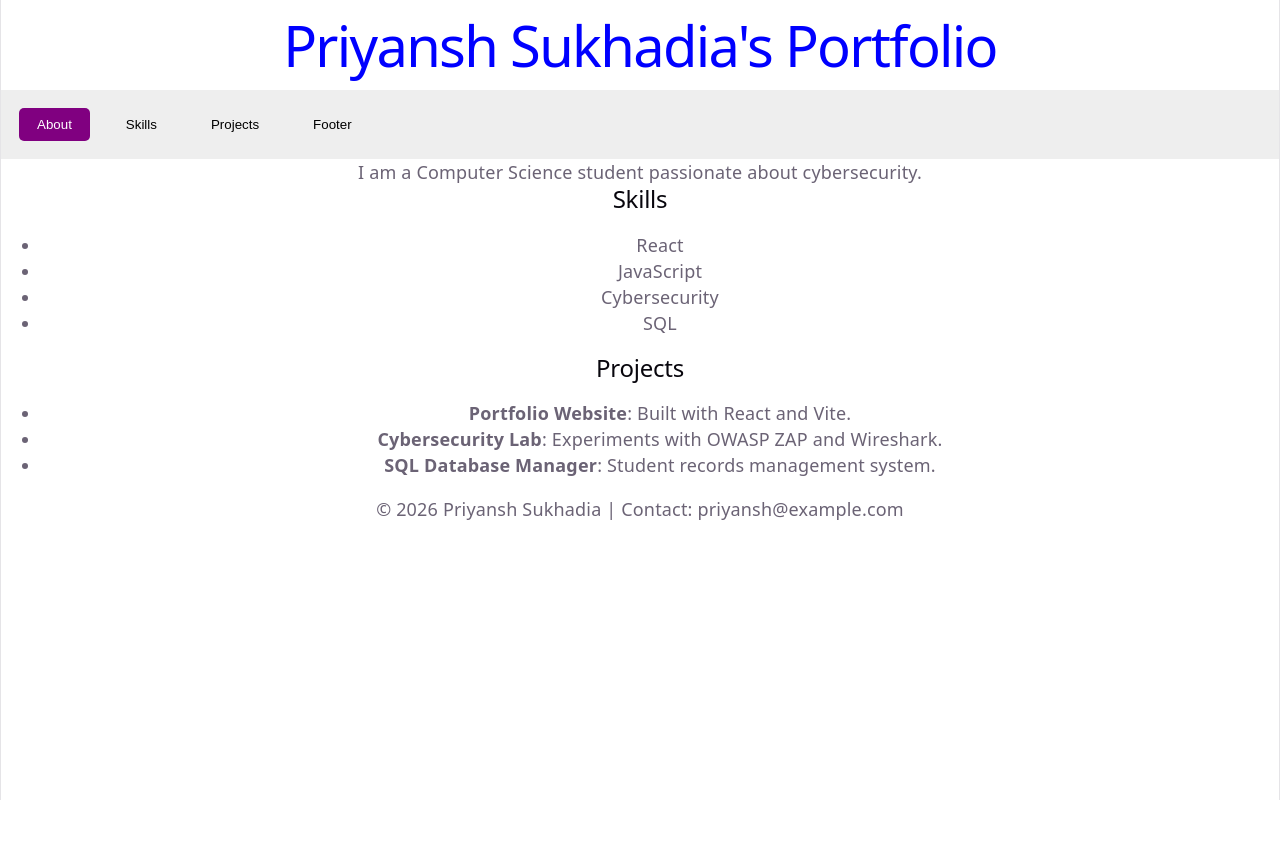
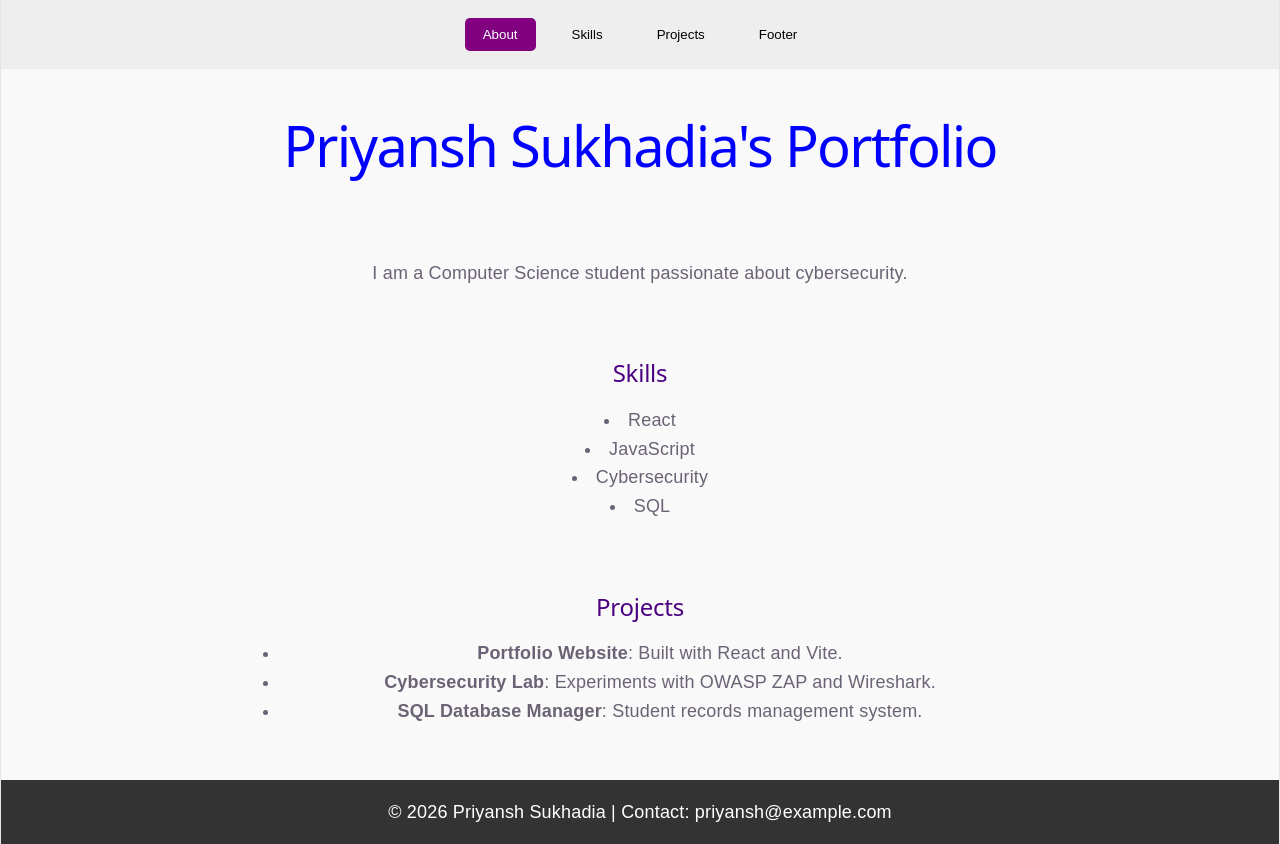
Before and after one commit to priyansh2412/portfolio-24cs096, a React (Vite) app: page / in a window 1280 px wide. Before the commit the page ends 800 px from the top, so only its background shows below. Built offline with nearby package versions, Linux system fonts and the light colour scheme.

Commit message:
Last commit

```diff
--- a/src/App.css
+++ b/src/App.css
@@ -1,184 +1,65 @@
-.counter {
-  font-size: 16px;
-  padding: 5px 10px;
-  border-radius: 5px;
-  color: var(--accent);
-  background: var(--accent-bg);
-  border: 2px solid transparent;
-  transition: border-color 0.3s;
-  margin-bottom: 24px;
-
-  &:hover {
-    border-color: var(--accent-border);
-  }
-  &:focus-visible {
-    outline: 2px solid var(--accent);
-    outline-offset: 2px;
-  }
+/* General reset */
+body {
+  margin: 0;
+  font-family: Arial, sans-serif;
+  background-color: #f9f9f9;
+  line-height: 1.6;
 }
 
-.hero {
-  position: relative;
-
-  .base,
-  .framework,
-  .vite {
-    inset-inline: 0;
-    margin: 0 auto;
-  }
-
-  .base {
-    width: 170px;
-    position: relative;
-    z-index: 0;
-  }
-
-  .framework,
-  .vite {
-    position: absolute;
-  }
-
-  .framework {
-    z-index: 1;
-    top: 34px;
-    height: 28px;
-    transform: perspective(2000px) rotateZ(300deg) rotateX(44deg) rotateY(39deg)
-      scale(1.4);
-  }
-
-  .vite {
-    z-index: 0;
-    top: 107px;
-    height: 26px;
-    width: auto;
-    transform: perspective(2000px) rotateZ(300deg) rotateX(40deg) rotateY(39deg)
-      scale(0.8);
-  }
+/* Header */
+header {
+  text-align: center;
+  padding: 2rem;
+  background-color: #4b0082; /* Indigo */
+  color: white;
 }
 
-#center {
+/* NavBar */
+nav {
   display: flex;
-  flex-direction: column;
-  gap: 25px;
-  place-content: center;
-  place-items: center;
-  flex-grow: 1;
-
-  @media (max-width: 1024px) {
-    padding: 32px 20px 24px;
-    gap: 18px;
-  }
+  justify-content: center;
+  gap: 1rem;
+  background: #eee;
+  padding: 1rem;
+  position: sticky;
+  top: 0;
+  z-index: 1000;
 }
 
-#next-steps {
-  display: flex;
-  border-top: 1px solid var(--border);
-  text-align: left;
-
-  & > div {
-    flex: 1 1 0;
-    padding: 32px;
-    @media (max-width: 1024px) {
-      padding: 24px 20px;
-    }
-  }
-
-  .icon {
-    margin-bottom: 16px;
-    width: 22px;
-    height: 22px;
-  }
-
-  @media (max-width: 1024px) {
-    flex-direction: column;
-    text-align: center;
-  }
+nav button {
+  border: none;
+  background: transparent;
+  padding: 0.5rem 1rem;
+  cursor: pointer;
+  border-radius: 5px;
+  transition: 0.3s;
 }
 
-#docs {
-  border-right: 1px solid var(--border);
-
-  @media (max-width: 1024px) {
-    border-right: none;
-    border-bottom: 1px solid var(--border);
-  }
+nav button:hover {
+  background: #ddd;
 }
 
-#next-steps ul {
-  list-style: none;
-  padding: 0;
-  display: flex;
-  gap: 8px;
-  margin: 32px 0 0;
-
-  .logo {
-    height: 18px;
-  }
-
-  a {
-    color: var(--text-h);
-    font-size: 16px;
-    border-radius: 6px;
-    background: var(--social-bg);
-    display: flex;
-    padding: 6px 12px;
-    align-items: center;
-    gap: 8px;
-    text-decoration: none;
-    transition: box-shadow 0.3s;
-
-    &:hover {
-      box-shadow: var(--shadow);
-    }
-    .button-icon {
-      height: 18px;
-      width: 18px;
-    }
-  }
-
-  @media (max-width: 1024px) {
-    margin-top: 20px;
-    flex-wrap: wrap;
-    justify-content: center;
-
-    li {
-      flex: 1 1 calc(50% - 8px);
-    }
-
-    a {
-      width: 100%;
-      justify-content: center;
-      box-sizing: border-box;
-    }
-  }
+nav button.active {
+  background: purple;
+  color: white;
 }
 
-#spacer {
-  height: 88px;
-  border-top: 1px solid var(--border);
-  @media (max-width: 1024px) {
-    height: 48px;
-  }
+/* Sections */
+section {
+  padding: 2rem;
+  max-width: 800px;
+  margin: auto;
 }
 
-.ticks {
-  position: relative;
-  width: 100%;
+section h2 {
+  margin-bottom: 1rem;
+  color: #4b0082;
+}
 
-  &::before,
-  &::after {
-    content: '';
-    position: absolute;
-    top: -4.5px;
-    border: 5px solid transparent;
-  }
-
-  &::before {
-    left: 0;
-    border-left-color: var(--border);
-  }
-  &::after {
-    right: 0;
-    border-right-color: var(--border);
-  }
+/* Footer */
+footer {
+  text-align: center;
+  padding: 1rem;
+  background: #333;
+  color: white;
 }
--- a/src/App.jsx
+++ b/src/App.jsx
@@ -4,14 +4,14 @@ import About from "./components/About";
 import Skills from "./components/Skills";
 import Projects from "./components/Projects";
 import Footer from "./components/Footer";
-
+import "./App.css";
 function App() {
   const skills = ["React", "JavaScript", "Cybersecurity", "SQL"];
 
   return (
     <div>
+      <NavBar />
       <Header name="Priyansh Sukhadia" themeColor="purple" />
-      <NavBar />
       <About />
       <Skills skillList={skills} />
       <Projects />
--- a/src/components/Skills.jsx
+++ b/src/components/Skills.jsx
@@ -2,9 +2,9 @@ function Skills({ skillList }) {
   return (
     <section id="skills">
       <h2>Skills</h2>
-      <ul>
+
         {skillList.map((s) => <li key={s}>{s}</li>)}
-      </ul>
+
     </section>
   );
 }
```
